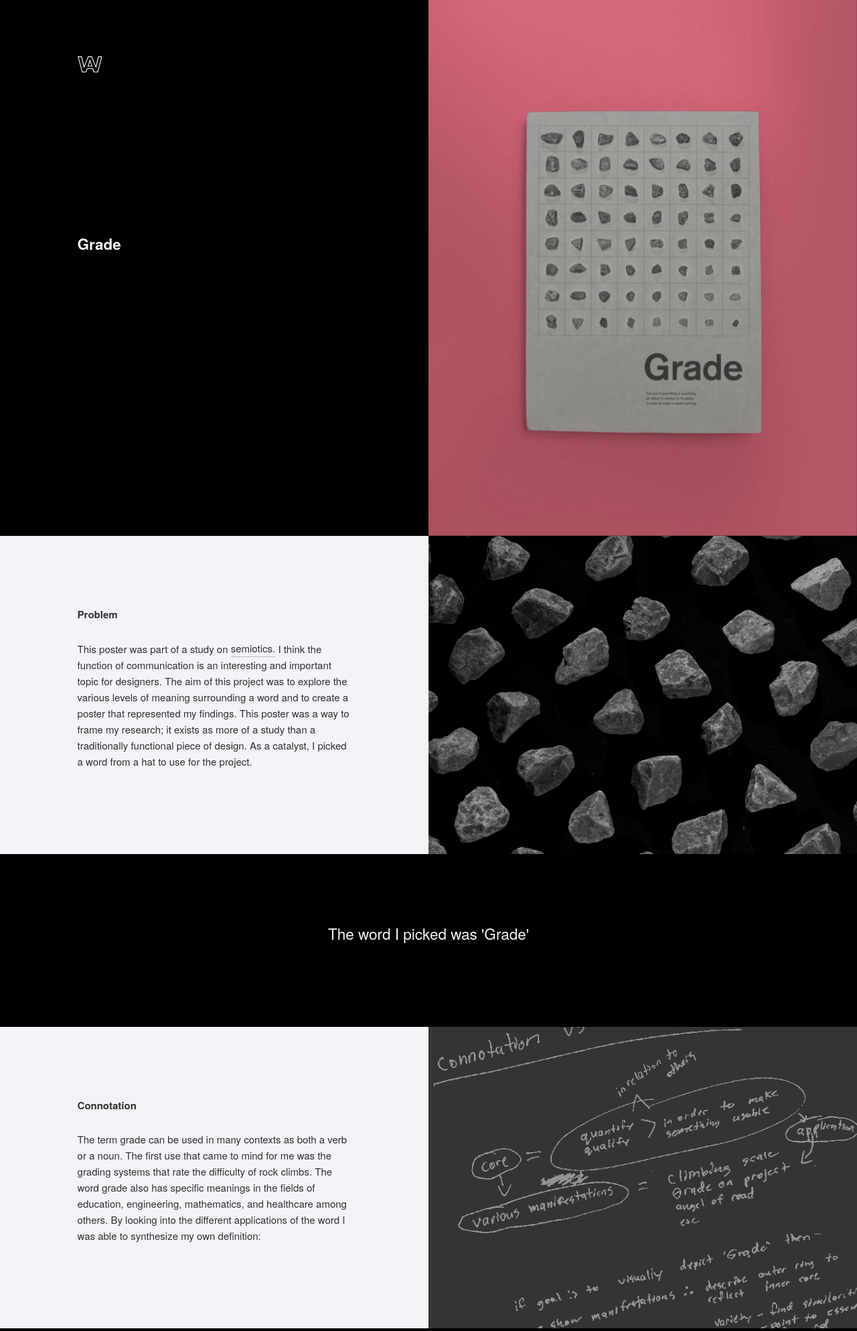
After one commit to andrewwhited/portfolio, a PHP site: page /grade.php in a window 1280 px wide. The commit adds this page. Shown: the top 1987 px of the page at 67% size. Run offline with PHP 8.4, Linux system fonts and the light colour scheme; some libraries are stand-ins or nearby versions.

Commit message:
make grade project its new file so I can start on next one

```diff
--- /dev/null
+++ b/grade.php
@@ -0,0 +1,107 @@
+<?php include('header.php');?>
+
+<!-- Hero Section
+–––––––––––––––––––––––––––––––––––––––––––––––––– -->
+<div class="container scene_element slideright">
+  <div class="row">
+    <div class="half column title scene_element slidedown">
+      <a href="index.php" class="logo"><?php include('images/logo.php'); ?></a>
+      <h1>Grade</h1>
+    </div><!--End column -->
+    <div class="half column title photo">
+      <img
+        srcset="images/grade/1XL.jpg   2903w,
+                images/grade/1L.jpg   1920w,
+                images/grade/1M.jpg  1200w,
+                images/grade/1S.jpg  600w"
+        sizes="(min-width: 800px) 50vw, 100vw"
+        src="images/grade/1M.jpg"
+        alt="Grade Poster" />
+    </div><!--End Comlumn-->
+  </div><!--End Row ===============-->
+</div><!--End Hero Container-->
+
+<!-- Content Section
+–––––––––––––––––––––––––––––––––––––––––––––––––– -->
+<div class="container">
+  <div class="row">
+    <div class="half column text">
+      <h3>Problem</h3>
+      <p>This poster was part of a study on <a href="http://en.wikipedia.org/wiki/Semiotics">semiotics.</a> I think the function of communication is an interesting and important topic for designers. The aim of this project was to explore the various levels of meaning surrounding a word and to create a poster that represented my findings. This poster was a way to frame my research; it exists as more of a study than a traditionally functional piece of design. As a catalyst, I picked a word from a hat to use for the project.</p>
+    </div><!--End column -->
+    <div class="half column photo">
+      <img src="images/grade/5.jpg">
+    </div><!--End Column-->
+  </div><!--End Row ===============-->
+  <div class="row pull">
+    <div>
+      <h4>The word I picked was 'Grade'</h4>
+    </div>
+  </div><!--End Row  ===============-->
+  <div class="row">
+    <div class="half column text">
+      <h3>Connotation</h3>
+      <p>The term grade can be used in many contexts as both a verb or a noun. The first use that came to mind for me was the grading systems that rate the difficulty of rock climbs. The word grade also has specific meanings in the fields of education, engineering, mathematics, and healthcare among others. By looking into the different applications of the word I was able to synthesize my own definition:</p>
+    </div><!--End column -->
+    <div class="half column photo">
+      <img src="images/grade/6.gif">
+    </div><!--End Column-->
+  </div><!--End Row  ===============-->
+  <div class="row pull">
+    <div>
+      <h4>The act of quantifying or qualifying an object in relation to its peers in order to make a usable ranking.</h4>
+    </div>
+  </div><!--End Row  ===============-->
+  <div class="row">
+    <div class="half column text">
+      <h3>Denotation</h3>
+      <p>Looking at the examples of grading were helpful when I was coming up with a definition, but they did’t provide a very helpful visual language to use for the poster. I decided to reevaluate the problem and the approach that I had taken so far by instead looking at the core act of grading. What does the concept of grading look like? I decided that the best way to represent grading was to demonstrate it on a set of objects. I needed something that was unique enough to distinguish between, yet was neutral enough to not distract from the concept. While walking to class, I realized that the gravel I was standing on would be perfect. </p>
+    </div><!--End column -->
+    <div class="half column photo">
+      <img
+        srcset="images/grade/3XL.jpg   3500w,
+                images/grade/3L.jpg   1920w,
+                images/grade/3M.jpg  1200w,
+                images/grade/3S.jpg  600w"
+        sizes="(min-width: 800px) 50vw, 100vw"
+        src="images/grade/3M.jpg"
+        alt="Grade Poster" />
+    </div><!--End Column-->
+  </div><!--End Row  ===============-->
+      <div class="row">
+    <div class="column photo">
+            <img
+              srcset="images/grade/2XL.jpg   4185w,
+                      images/grade/2L.jpg   1920w,
+                      images/grade/2M.jpg  1200w,
+                      images/grade/2S.jpg  600w"
+              sizes="100vw"
+              src="images/grade/2M.jpg"
+              alt="Grade Poster" />
+    </div><!--End Column-->
+  </div><!--End Row  ===============-->
+  <div class="row">
+    <div class="half column text">
+      <h3>Process</h3>
+      <p>At this point the process was pretty straight forward: Scoop up a random selection of rocks, order them based on size, arrange the rocks in a grid, and photograph them. </p>
+      <p>In order to best present and showcase the concept, I wanted the poster to feel structured and quiet. To accomplish this, I took a formal approach to the page shape, spacing, and type by strictly implementing a ratio to create all of my measurements. I decided to light the rocks in a way that would highlight their individual details and bring out their differences.</p>
+      <span class="therefore">&there4;</span><!--Ending Tombstone-->
+    </div><!--End column -->
+    <div class="half column photo">
+      <img
+        srcset="images/grade/4XL.jpg   4288w,
+                images/grade/4L.jpg   1920w,
+                images/grade/4M.jpg  1200w,
+                images/grade/4S.jpg  600w"
+        sizes="(min-width: 800px) 50vw, 100vw"
+        src="images/grade/4M.jpg"
+        alt="Grade Poster" />
+    </div><!--End Column-->
+  </div><!--End Row  ===============-->
+</div><!--End Content Container-->
+
+<!-- End Document
+  –––––––––––––––––––––––––––––––––––––––––––––––––– -->
+</div><!--#main-->
+</body>
+</html>
--- a/work.php
+++ b/work.php
@@ -11,7 +11,7 @@
       <div class="half column item scene_element slidedown">
         <ul>
           <li><h2><a href="project.php" class="item" data-img="1.jpg">MARTA</a></h1></li>
-          <li><h2><a href="project.php" class="item" data-img="grade/1M.jpg">Grade</a></h1></li>
+          <li><h2><a href="grade.php" class="item" data-img="grade/1M.jpg">Grade</a></h1></li>
           <li><h2><a href="project.php" class="item" data-img="2.jpg">Impact Alloy</a></h1></li>
           <li><h2><a href="project.php" class="item" data-img="2.jpg">Hungry Otter</a></h1></li>
           <li><h2><a href="project.php" class="item" data-img="1.jpg">Plains Peak</a></h1></li>
```
